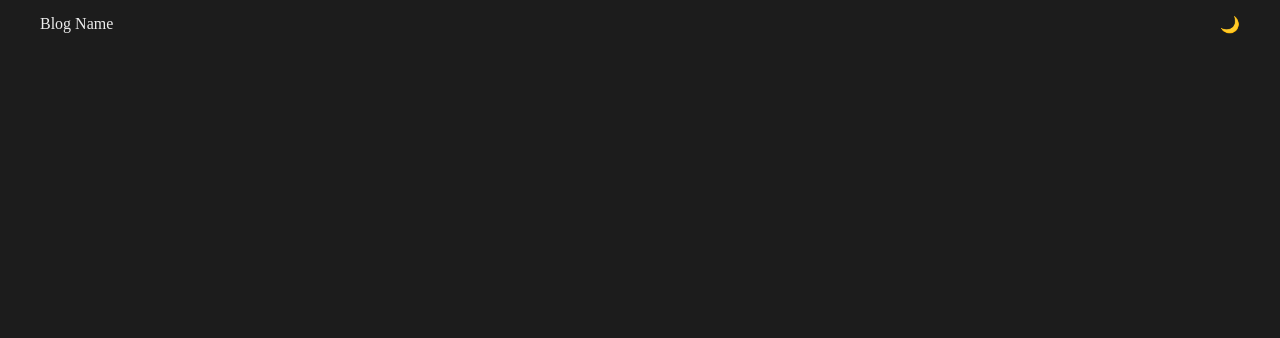
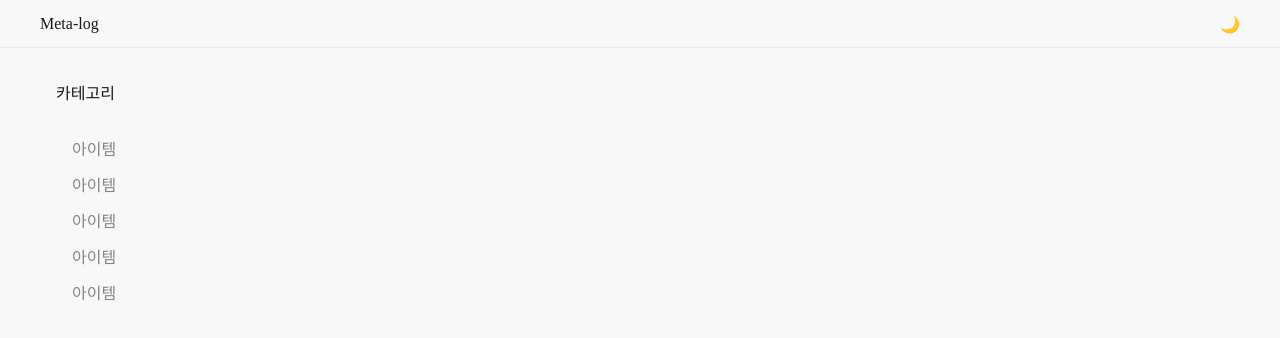
Before and after one commit to JaeHye0k/Gym-log, a plain HTML site: page blog/index.html in a window 1280 px wide. Both pictures are taken after a click on the element "☀️". Shown: the top 338 px of the page. Drawn offline with Linux system fonts and the light colour scheme.

Commit message:
making category list

```diff
--- a/blog/app.css
+++ b/blog/app.css
@@ -1,13 +1,25 @@
 * {
   box-sizing: border-box;
+}
+
+a {
+  all: unset;
+  cursor: pointer;
 }
 
 body {
   margin: 0;
   padding: 0;
+  color: hsl(0, 0%, 9%);
+  background-color: hsl(0, 0%, 97.3%);
 }
-
 header {
+  height: 3rem;
+  width: 100%;
+  border-bottom: 1px solid rgba(0, 0, 0, 0.05);
+}
+header nav {
+  margin: 0 auto;
   display: flex;
   justify-content: space-between;
   align-items: center;
@@ -20,15 +32,18 @@ header {
 }
 
 main {
+  margin: 0 auto;
+  top: 3rem;
+  padding: 2rem 1rem;
   max-width: 1200px;
   width: 100%;
   position: absolute;
   left: 50%;
   transform: translate(-50%, 0);
-}
-
-#dark-light-toggle:hover {
-  cursor: pointer;
+  display: grid;
+  grid-template-columns: repeat(12, 1fr);
+  gap: 1.5rem;
+  height: 2000px; /*임시 높이 */
 }
 
 .dark {
@@ -40,3 +55,39 @@ main {
   color: rgb(23, 23, 23);
   background-color: rgb(248, 248, 248);
 }
+/* 카테고리 */
+.main-category {
+  grid-column: span 2 / span 2;
+}
+.category-list {
+  list-style: none;
+  padding: 0;
+}
+.category-title {
+  padding-bottom: 0.75rem;
+}
+.category-list li {
+  padding: 0.25rem 1rem;
+  margin: 0.25rem 0;
+  border-radius: 0.75rem;
+}
+.category-list a {
+  color: hsl(0, 0%, 52.3%);
+}
+.category-list a:hover li {
+  background-color: hsl(0, 0%, 93%);
+}
+.category-list a[data-selected="true"] li {
+  color: hsl(0, 0%, 9%);
+  background-color: hsl(0, 0%, 93%);
+}
+/* 중앙 */
+.main-mid {
+  grid-column: span 7 / span 7;
+}
+.main-profile {
+  grid-column: span 3 / span 3;
+}
+#dark-light-toggle:hover {
+  cursor: pointer;
+}
--- a/blog/index.html
+++ b/blog/index.html
@@ -6,33 +6,50 @@
     <link rel="stylesheet" href="./app.css" />
     <title>Meta-log</title>
   </head>
-  <body class="light">
+  <body data-theme="light">
     <header>
-      <div>Blog Name</div>
-      <div id="dark-light-toggle">☀️</div>
+      <nav>
+        <a href=""><div>Meta-log</div></a>
+        <div id="dark-light-toggle">☀️</div>
+      </nav>
     </header>
     <main>
-      <div class="categories"></div>
-      <div class="center"></div>
-      <div class="pro"></div>
+      <div class="main-category">
+        <div class="category-title">카테고리</div>
+        <ul class="category-list">
+          <a data-selected="false"><li>아이템</li></a>
+          <a data-selected="false"><li>아이템</li></a>
+          <a data-selected="false"><li>아이템</li></a>
+          <a data-selected="false"><li>아이템</li></a>
+          <a data-selected="false"><li>아이템</li></a>
+        </ul>
+      </div>
+      <div class="main-mid"></div>
+      <div class="main-profile"></div>
     </main>
     <script>
+      // 다크모드 - 라이트 모드
       const body = document.querySelector("body");
       const dark_light_toggle = document.querySelector("#dark-light-toggle");
-      // 다크모드 - 라이트 모드
       dark_light_toggle.addEventListener("click", (event) => {
-        if (body.classList.value === "light") {
-          body.classList.remove("light");
-          body.classList.add("dark");
+        if (body.dataset.theme === "light") {
+          body.dataset.theme = "dark";
           dark_light_toggle.textContent = "🌙";
           document.documentElement.style.setProperty("color-scheme", "dark");
         } else {
-          body.classList.remove("dark");
-          body.classList.add("light");
+          body.dataset.theme = "light";
           dark_light_toggle.textContent = "☀️";
-          document.documentElement.style.setProperty("color-scheme", "dark");
+          document.documentElement.style.setProperty("color-scheme", "light");
         }
       });
+      // 선택된 카테고리
+      let list = document.querySelector(".category-list").children;
+      for (let item of list) {
+        item.addEventListener("click", (event) => {
+          if (item.dataset.selected === "false") item.dataset.selected = "true";
+          else item.dataset.selected = "false";
+        });
+      }
     </script>
   </body>
 </html>
```
Also changed, not shown: blog/main.js (+8 -2 lines).
